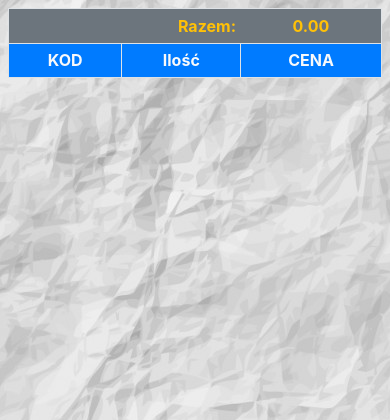
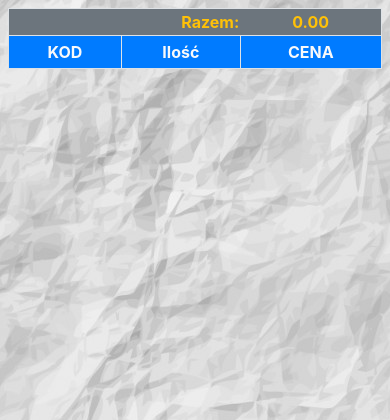
Before and after one commit to piter1316/porownywarka, a Django app: page /porownanie_cen/1/ in a window 390 px wide. Shown: the part 56-476 px from the top of the page. Run offline with Django 3.2, Linux system fonts and the light colour scheme; data that the repository does not hold is empty; parts of the project's set-up code (start-up, migrations or seed data) failed here and were passed over; some libraries are stand-ins or nearby versions.

Commit message:
layout changed - more responsive

```diff
--- a/porownanie_cen/static/porownanie_cen/style.css
+++ b/porownanie_cen/static/porownanie_cen/style.css
@@ -14,9 +14,9 @@ body {
   background-color: rgb(244, 176, 132) !important;
 }
 
+.dropdown-menu-center {
 
-.table {
-    position: sticky;
-    top: 0;
-    z-index: 10;
+    -webkit-transform: translate(-20%, 0);
+    -o-transform: translate(-20%, 0);
+    transform: translate(-20%, 0);
 }
--- a/porownanie_cen/templates/porownanie_cen/base.html
+++ b/porownanie_cen/templates/porownanie_cen/base.html
@@ -47,9 +47,9 @@
               <button class="btn btn-secondary dropdown-toggle" type="button" id="dropdownMenuButton" data-toggle="dropdown" aria-haspopup="true" aria-expanded="false">
                 Wprowadź kody
               </button>
-              <div class="dropdown-menu p-0" aria-labelledby="dropdownMenuButton">
-                <form class="form-inline" method="get" action="">
-                  <textarea id="txt1" class="form-control p-0" rows="15" type="text" name="q"  placeholder="Wyszukaj wiele" style="z-index:99">{{ request.GET.q}}</textarea>
+              <div class="dropdown-menu dropdown-menu-center  p-0" aria-labelledby="dropdownMenuButton">
+                <form class="form-inline " method="get" action="" >
+                  <textarea id="txt1" class="form-control p-0" rows="15" cols="35"  type="text" name="q"  placeholder="Wyszukaj wiele" style="z-index:99">{{ request.GET.q}}</textarea>
                   <button class="btn btn-info btn-block" type="submit" value="szukaj">Szukaj</button>
                 </form>
               </div>
--- a/porownanie_cen/templates/porownanie_cen/produkty.html
+++ b/porownanie_cen/templates/porownanie_cen/produkty.html
@@ -4,7 +4,7 @@
 {% load static %}
   <div class="row mx-2 " >
     <div class="col-12 col-lg-3 p-0">
-      <table class="table table-sm table-dark" >
+      <table class="w-100" >
         <thead>
           <tr class="bg-secondary text-center border text-warning">
 
@@ -14,14 +14,14 @@
           <tr class="bg-primary text-light text-center" >
             {% with x=kontrahenci_length %}
             {% if x > 5 %}
-            <th class="border" scope="col"><small>KOD</small></th>
-            <th class="border" scope="col"><small>Ilość</small></th>
-            <th class="border" scope="col"><small>CENA</small></th>
+            <th class="border p-1" scope="col"><small>KOD</small></th>
+            <th class="border p-1" scope="col"><small>Ilość</small></th>
+            <th class="border p-1" scope="col"><small>CENA</small></th>
 
             {% else %}
-            <th class="border" scope="col">KOD</th>
-            <th class="border" scope="col">Ilość</th>
-            <th class="border" scope="col">CENA</th>
+            <th class="border p-1" scope="col">KOD</th>
+            <th class="border p-1" scope="col">Ilość</th>
+            <th class="border p-1" scope="col">CENA</th>
 
             {% endif %}
             {% endwith %}
@@ -53,7 +53,7 @@
     </div>
 
     <div class="col-12 col-lg-9 p-0">
-      <table class="table table-sm table-dark" id="result">
+      <table class="w-100" id="result">
         <thead>
           <tr class="text-center bg-secondary  text-warning">
             {% for kontrahent in kontrahenci %}
@@ -62,13 +62,13 @@
             </th>
             {% endfor %}
           </tr>
-          <tr class="bg-primary text-center border border-dark text-light ">
+          <tr  class="bg-primary text-center border border-dark text-light">
             {% for kontrahent in kontrahenci %}
             {% with x=kontrahenci_length %}
             {% if x > 5 %}
-            <th class="border"><small>{{ kontrahent.kontrahentkod }}</small></th>
+            <th class="border p-1" ><small>{{ kontrahent.kontrahentkod }}</small></th>
             {% else %}
-            <th class="border">{{ kontrahent.kontrahentkod }}</th>
+            <th class="border p-1" >{{ kontrahent.kontrahentkod }}</th>
             {% endif %}
             {% endwith %}
           {% endfor %}
@@ -102,4 +102,5 @@
 
 
 
+
 {% endblock %}
--- a/wszystkie_ceny/templates/wszystkie_ceny/produkty.html
+++ b/wszystkie_ceny/templates/wszystkie_ceny/produkty.html
@@ -68,7 +68,7 @@
     {% else %}
 
     {% for product in products %}
-    <tr>
+    <tr class="text-center">
       <td>{{product.kodtowaru}}</td>
       <td>{{product.kontrahentkod}}</td>
       <td>{{product.cenakatalogowa_eur}}</td>
```
